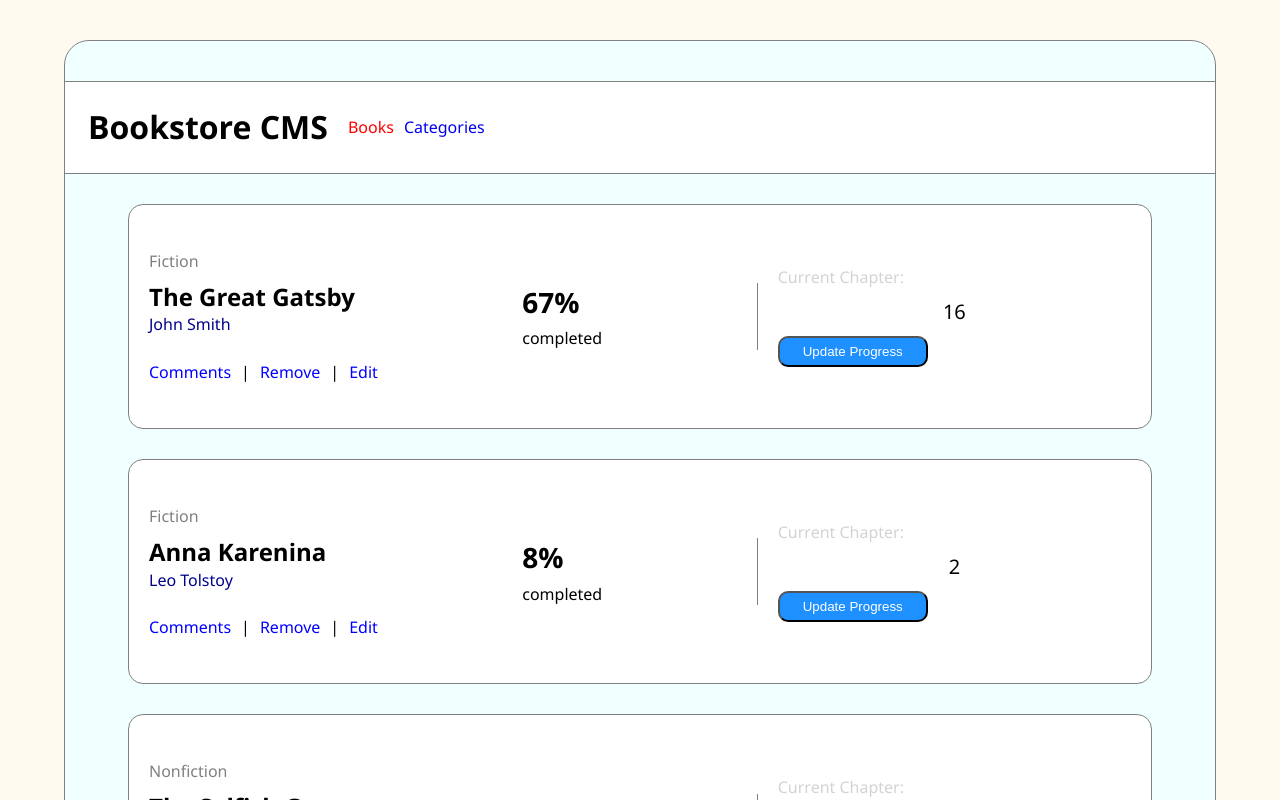
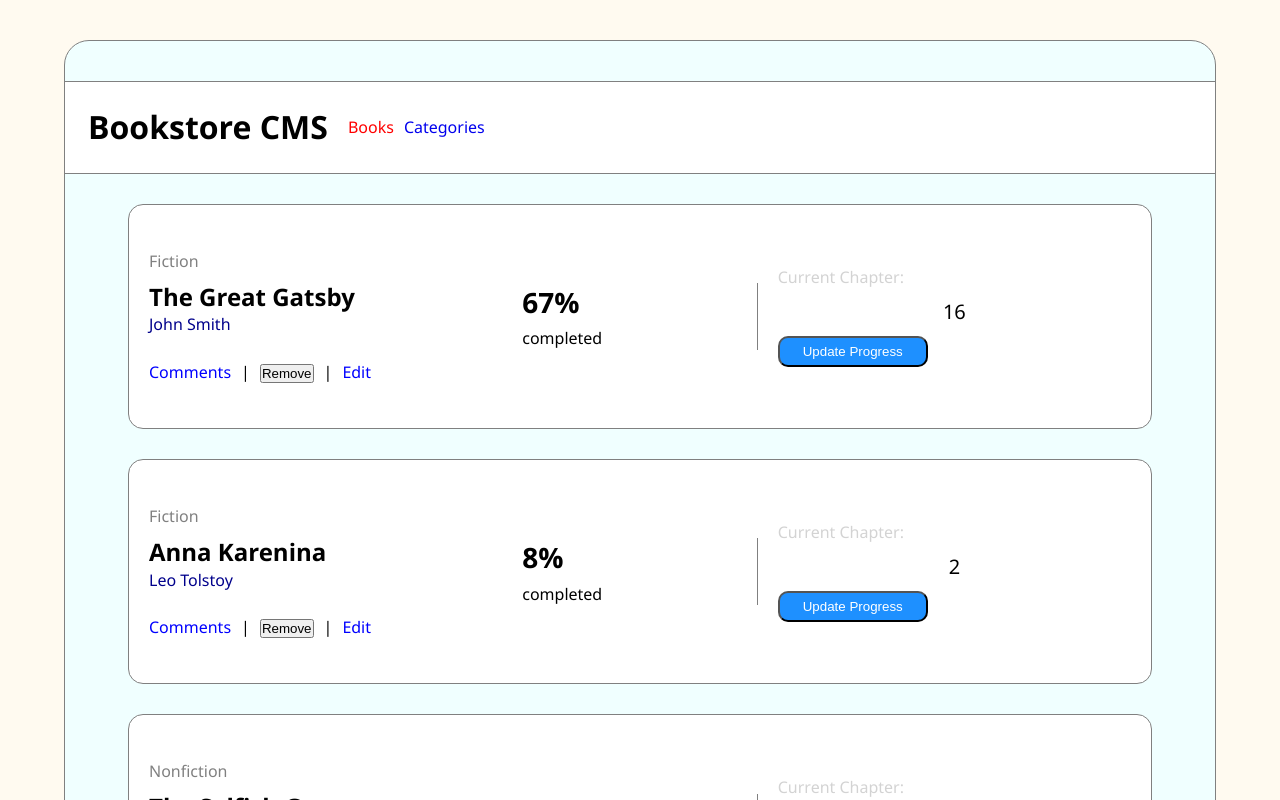
Before and after one commit to lordksix/bookstore-react-redux, a React (Create React App) app: page / in a window 1280 px wide. Shown: the top 800 px of the page. Built offline with nearby package versions, Linux system fonts and the light colour scheme.

Commit message:
Add remove book functionality

```diff
--- a/src/components/Books/BookItem.jsx
+++ b/src/components/Books/BookItem.jsx
@@ -1,20 +1,29 @@
 import { v4 as uuidv4 } from 'uuid';
 import PropTypes from 'prop-types';
+import { removeBook } from 'redux/books/bookSlice';
+import { useDispatch } from 'react-redux';
 import styles from 'styles/BookItem.module.css';
 
 const BookItem = (props) => {
+  const dispatch = useDispatch();
+
   const {
     category,
     title,
     author,
     finishedChap,
     totalChap,
+    idElem,
   } = props;
+
+  const handleRemoveBook = (id) => {
+    dispatch(removeBook(id));
+  };
 
   const bookProgress = `${Math.round((finishedChap / totalChap) * 100)}%`;
   const currentChap = `${finishedChap < totalChap ? finishedChap : 'Finished'} `;
   return (
-    <div className={styles.bookItem}>
+    <div className={styles.bookItem} id={idElem}>
       <div className={styles.left}>
         <div className={styles.bookCaract}>
           <span className={styles.bookCategory}>{category}</span>
@@ -27,7 +36,11 @@ const BookItem = (props) => {
           <ul>
             <li key={uuidv4()} className={styles.navItem}>Comments</li>
             <li key={uuidv4()} className={styles.separator}>|</li>
-            <li key={uuidv4()} className={styles.navItem}>Remove</li>
+            <li key={uuidv4()} className={styles.navItem}>
+              <button type="button" onClick={() => handleRemoveBook(idElem)}>
+                Remove
+              </button>
+            </li>
             <li key={uuidv4()} className={styles.separator}>|</li>
             <li key={uuidv4()} className={styles.navItem}>Edit</li>
           </ul>
@@ -52,6 +65,7 @@ BookItem.propTypes = {
   author: PropTypes.string.isRequired,
   finishedChap: PropTypes.number.isRequired,
   totalChap: PropTypes.number.isRequired,
+  idElem: PropTypes.string.isRequired,
 };
 
 export default BookItem;
--- a/src/components/Books/Bookshelf.jsx
+++ b/src/components/Books/Bookshelf.jsx
@@ -1,18 +1,20 @@
 import styles from 'styles/Bookshelf.module.css';
 import { useSelector } from 'react-redux';
 import { selectBooks } from 'redux/books/bookSlice';
+import { v4 as uuidv4 } from 'uuid';
 import BookItem from './BookItem';
 
 const Bookshelf = () => {
   const booksStore = useSelector(selectBooks);
   const books = booksStore.map((book) => (
     <BookItem
-      key={book.id}
+      key={uuidv4()}
       category={book.category}
       title={book.title}
       author={book.author}
       finishedChap={book.finishedChap}
       totalChap={book.totalChap}
+      idElem={book.item_id}
     />
   ));
   return (
--- a/src/redux/books/bookSlice.js
+++ b/src/redux/books/bookSlice.js
@@ -34,7 +34,7 @@ const booksSlice = createSlice({
   reducers: {
     addBook: (state, action) => {
       const newBook = {
-        id: uuidv4(),
+        item_id: uuidv4(),
         title: action.payload.title,
         author: action.payload.author,
         category: 'Non Classified',
@@ -45,7 +45,7 @@ const booksSlice = createSlice({
     },
     removeBook: (state, action) => {
       state.books = [
-        ...state.books.filter((book) => book.id !== action.payload.id),
+        ...state.books.filter((book) => book.item_id !== action.payload),
       ];
     },
   },
```
